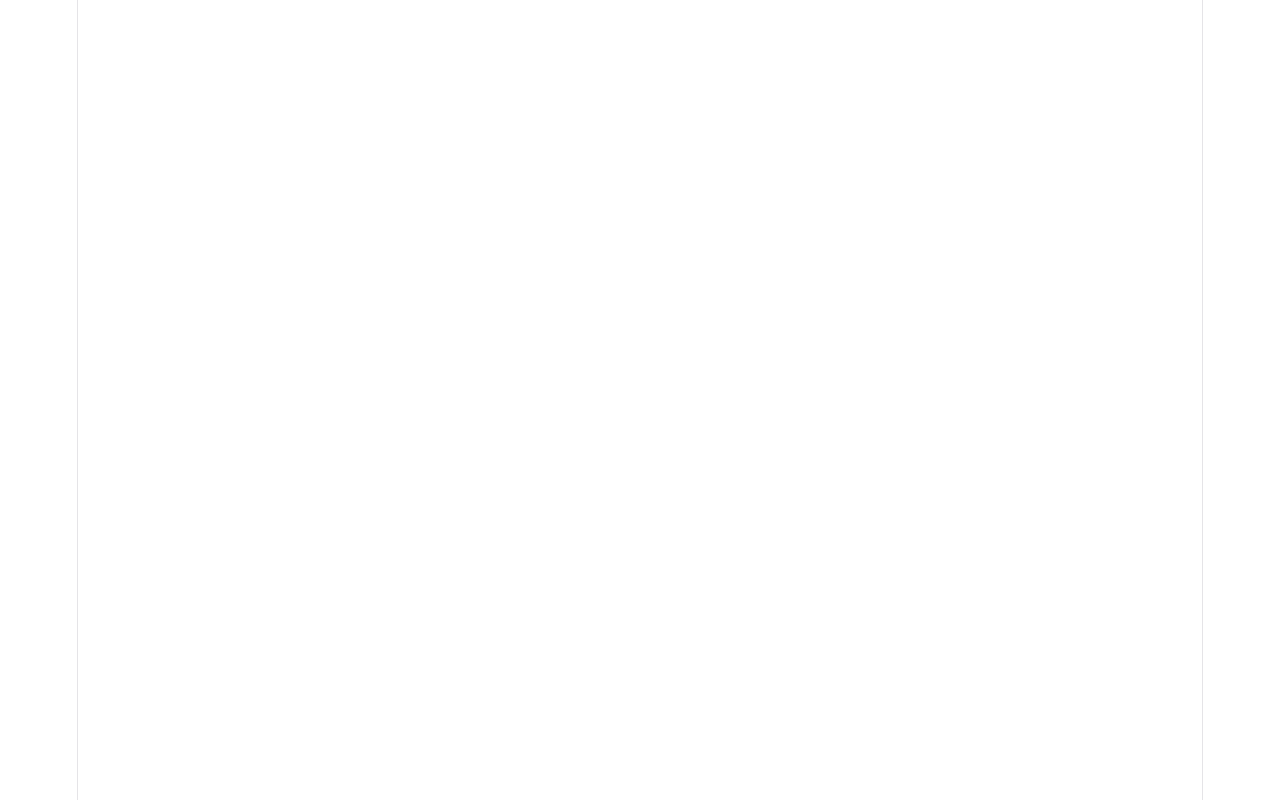
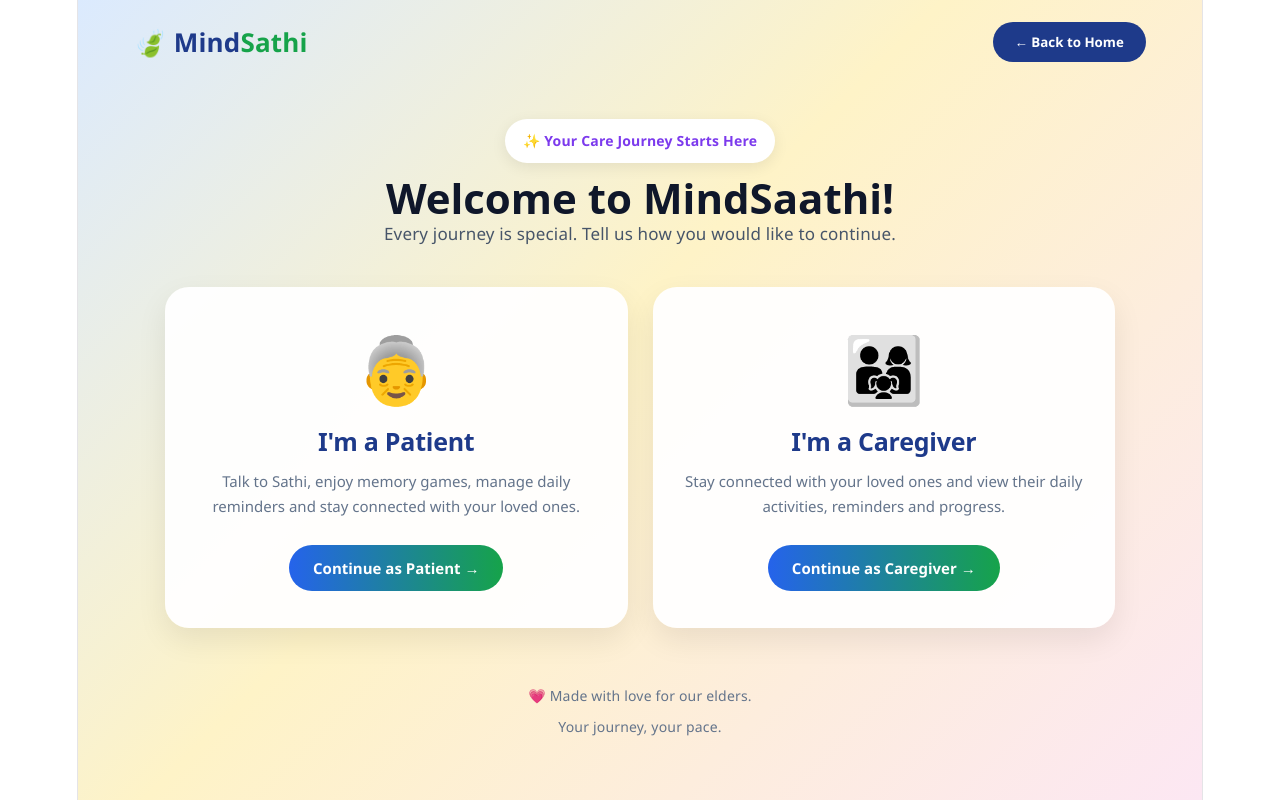
Before and after one commit to college-hack24-nov26/hack-tech-titans, a React (Vite) app: page /login in a window 1280 px wide. Before the commit this address had no page. Built offline with nearby package versions, Linux system fonts and the light colour scheme; a web font is replaced by a local one.

Commit message:
login page added

```diff
--- a/package.json
+++ b/package.json
@@ -10,6 +10,7 @@
     "preview": "vite preview"
   },
   "dependencies": {
+    "lucide-react": "^1.67.0",
     "react": "^19.3.1",
     "react-dom": "^19.3.1",
     "react-router-dom": "^7.18.5"
--- a/src/App.jsx
+++ b/src/App.jsx
@@ -1,10 +1,12 @@
 import { Routes, Route } from "react-router-dom";
 import LandingPage from "./pages/LandingPage";
+import LoginPage from "./pages/LoginPage";
 
 function App() {
   return (
     <Routes>
       <Route path="/" element={<LandingPage />} />
+      <Route path="/login" element={<LoginPage />} />
     </Routes>
   );
 }
--- a/src/pages/LandingPage.jsx
+++ b/src/pages/LandingPage.jsx
@@ -1,7 +1,10 @@
 import React from "react";
+import { useNavigate } from "react-router-dom";
 import "./Landing.css";
 
 function Landing() {
+  const navigate = useNavigate();
+
   return (
     <div className="landing-page">
       {/* NAVBAR */}
@@ -12,7 +15,9 @@ function Landing() {
           <a href="#">How it works</a>
           <a href="#">For Family</a>
         </div>
-        <button className="nav-btn">Get Started →</button>
+        <button className="nav-btn" onClick={() => navigate("/login")}>
+          Get Started →
+        </button>
       </nav>
 
       {/* HERO SECTION */}
@@ -29,8 +34,15 @@ function Landing() {
           </p>
 
           <div className="hero-buttons">
-            <button className="btn-primary">Get Started →</button>
-            <button className="btn-secondary">▶ Watch How it Works</button>
+            <button
+              className="btn-primary"
+              onClick={() => navigate("/login")}
+            >
+              Get Started →
+            </button>
+            <button className="btn-secondary">
+              ▶ Watch How it Works
+            </button>
           </div>
 
           <div className="stats">
--- /dev/null
+++ b/src/pages/LoginPage.css
@@ -0,0 +1,191 @@
+.login-page {
+  min-height: 100vh;
+  width: 100%;
+  background: linear-gradient(
+    135deg,
+    #dbeafe 0%,
+    #fef3c7 45%,
+    #fce7f3 100%
+  );
+  padding: 0 5%;
+  box-sizing: border-box;
+  font-family: 'Segoe UI', sans-serif;
+  overflow-x: hidden;
+}
+
+.login-navbar {
+  display: flex;
+  justify-content: space-between;
+  align-items: center;
+  padding: 22px 0;
+}
+
+.login-logo {
+  font-size: 26px;
+  font-weight: 800;
+  color: #1e3a8a;
+}
+
+.login-logo span {
+  color: #16a34a;
+}
+
+.login-home-btn {
+  background: #1e3a8a;
+  color: white;
+  border: none;
+  padding: 11px 22px;
+  border-radius: 25px;
+  font-weight: 700;
+  cursor: pointer;
+}
+
+.login-content {
+  max-width: 950px;
+  margin: 35px auto;
+  text-align: center;
+}
+
+.login-badge {
+  display: inline-block;
+  background: white;
+  color: #7c3aed;
+  padding: 9px 18px;
+  border-radius: 25px;
+  font-size: 14px;
+  font-weight: 700;
+  box-shadow: 0 4px 15px rgba(0,0,0,0.08);
+}
+
+.login-content > h1 {
+  color: #0f172a;
+  font-size: 42px;
+  margin: 22px 0 10px;
+  letter-spacing: normal;
+  font-weight: 800;
+}
+
+.login-subtitle {
+  color: #475569;
+  font-size: 17px;
+  margin-bottom: 40px;
+}
+
+.role-container {
+  display: grid;
+  grid-template-columns: repeat(2, 1fr);
+  gap: 25px;
+}
+
+.role-card {
+  background: rgba(255,255,255,0.95);
+  border: 2px solid transparent;
+  border-radius: 24px;
+  padding: 35px 28px;
+  text-align: center;
+  cursor: pointer;
+  box-shadow: 0 12px 30px rgba(0,0,0,0.08);
+  transition: 0.3s ease;
+  font-family: inherit;
+}
+
+.role-card:hover {
+  transform: translateY(-7px);
+  box-shadow: 0 18px 35px rgba(0,0,0,0.12);
+}
+
+.role-card.selected {
+  border-color: #2563eb;
+  background: #f8fbff;
+}
+
+.role-emoji {
+  font-size: 65px;
+  margin-bottom: 15px;
+}
+
+.role-card h2 {
+  color: #1e3a8a;
+  font-size: 25px;
+  font-weight: 800;
+  margin-bottom: 12px;
+}
+
+.role-card p {
+  color: #64748b;
+  font-size: 15px;
+  line-height: 1.7;
+  margin-bottom: 25px;
+}
+
+.role-action {
+  display: inline-block;
+  background: linear-gradient(90deg, #2563eb, #16a34a);
+  color: white;
+  padding: 13px 24px;
+  border-radius: 30px;
+  font-size: 15px;
+  font-weight: 700;
+}
+
+.role-confirmation {
+  background: white;
+  border-radius: 18px;
+  padding: 20px;
+  margin: 25px auto;
+  max-width: 500px;
+  box-shadow: 0 8px 20px rgba(0,0,0,0.08);
+}
+
+.role-confirmation h3 {
+  color: #1e3a8a;
+  margin-bottom: 8px;
+}
+
+.role-confirmation p {
+  color: #64748b;
+  line-height: 1.5;
+}
+
+.role-confirmation button {
+  margin-top: 15px;
+  background: #1e3a8a;
+  color: white;
+  border: none;
+  padding: 10px 20px;
+  border-radius: 20px;
+  cursor: pointer;
+}
+
+.login-footer {
+  margin-top: 55px;
+  padding-bottom: 25px;
+  color: #64748b;
+  font-size: 14px;
+}
+
+.login-footer p {
+  margin-bottom: 5px;
+}
+
+@media (max-width: 650px) {
+  .login-content > h1 {
+    font-size: 30px;
+  }
+
+  .role-container {
+    grid-template-columns: 1fr;
+  }
+
+  .login-content {
+    margin-top: 25px;
+  }
+
+  .role-card {
+    padding: 28px 20px;
+  }
+
+  .login-navbar {
+    gap: 10px;
+  }
+}
--- /dev/null
+++ b/src/pages/LoginPage.jsx
@@ -0,0 +1,97 @@
+import React, { useState } from "react";
+import { useNavigate } from "react-router-dom";
+import "./LoginPage.css";
+
+function LoginPage() {
+  const navigate = useNavigate();
+  const [selectedRole, setSelectedRole] = useState("");
+
+  return (
+    <div className="login-page">
+
+      <nav className="login-navbar">
+        <div className="login-logo">
+          🍃 Mind<span>Sathi</span>
+        </div>
+
+        <button className="login-home-btn" onClick={() => navigate("/")}>
+          ← Back to Home
+        </button>
+      </nav>
+
+      <main className="login-content">
+
+        <div className="login-badge">
+          ✨ Your Care Journey Starts Here
+        </div>
+
+        <h1>Welcome to MindSaathi!</h1>
+
+        <p className="login-subtitle">
+          Every journey is special. Tell us how you would like to continue.
+        </p>
+
+        <div className="role-container">
+
+          <button
+            className={`role-card ${selectedRole === "Patient" ? "selected" : ""}`}
+            onClick={() => setSelectedRole("Patient")}
+          >
+            <div className="role-emoji">👵</div>
+
+            <h2>I'm a Patient</h2>
+
+            <p>
+              Talk to Sathi, enjoy memory games, manage daily reminders
+              and stay connected with your loved ones.
+            </p>
+
+            <span className="role-action">
+              Continue as Patient →
+            </span>
+          </button>
+
+          <button
+            className={`role-card ${selectedRole === "Caregiver" ? "selected" : ""}`}
+            onClick={() => setSelectedRole("Caregiver")}
+          >
+            <div className="role-emoji">👨‍👩‍👧</div>
+
+            <h2>I'm a Caregiver</h2>
+
+            <p>
+              Stay connected with your loved ones and view their
+              daily activities, reminders and progress.
+            </p>
+
+            <span className="role-action">
+              Continue as Caregiver →
+            </span>
+          </button>
+
+        </div>
+
+        {selectedRole && (
+          <div className="role-confirmation">
+            <h3>{selectedRole} selected!</h3>
+            <p>
+              You selected {selectedRole}. Login and account registration
+              will be available here.
+            </p>
+            <button onClick={() => setSelectedRole("")}>
+              Change Role
+            </button>
+          </div>
+        )}
+
+        <div className="login-footer">
+          <p>💗 Made with love for our elders.</p>
+          <span>Your journey, your pace.</span>
+        </div>
+
+      </main>
+    </div>
+  );
+}
+
+export default LoginPage;
```
Also changed, not shown: 1 other file (tests, documents, lock files or other folders).
